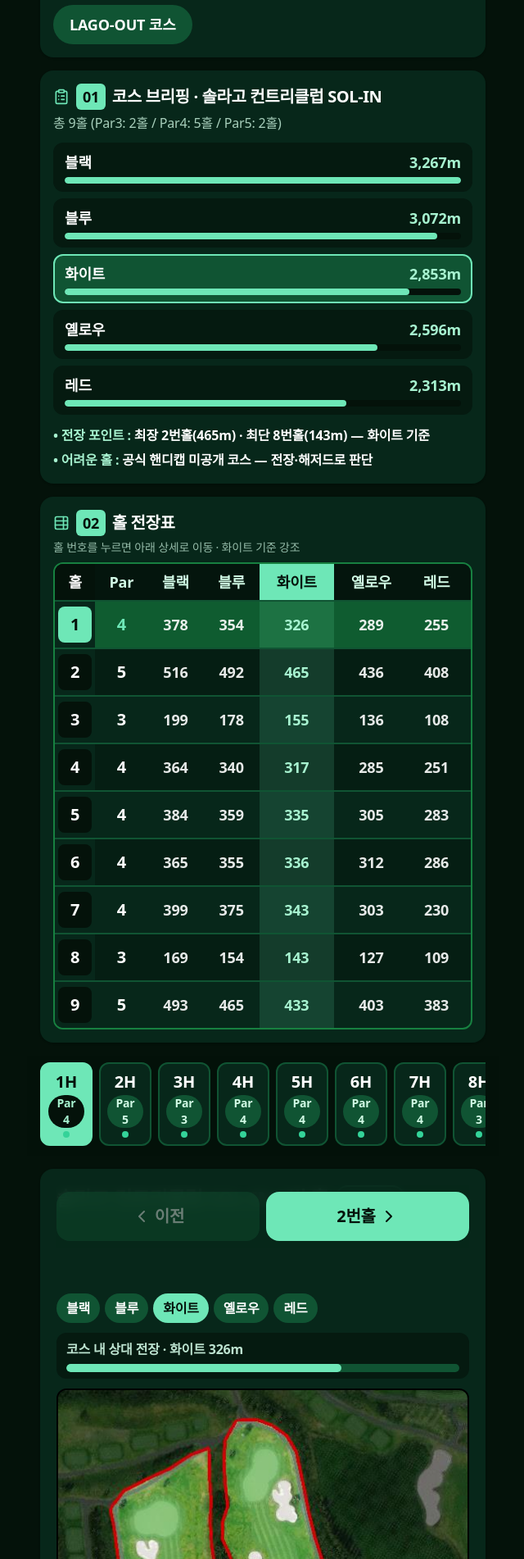
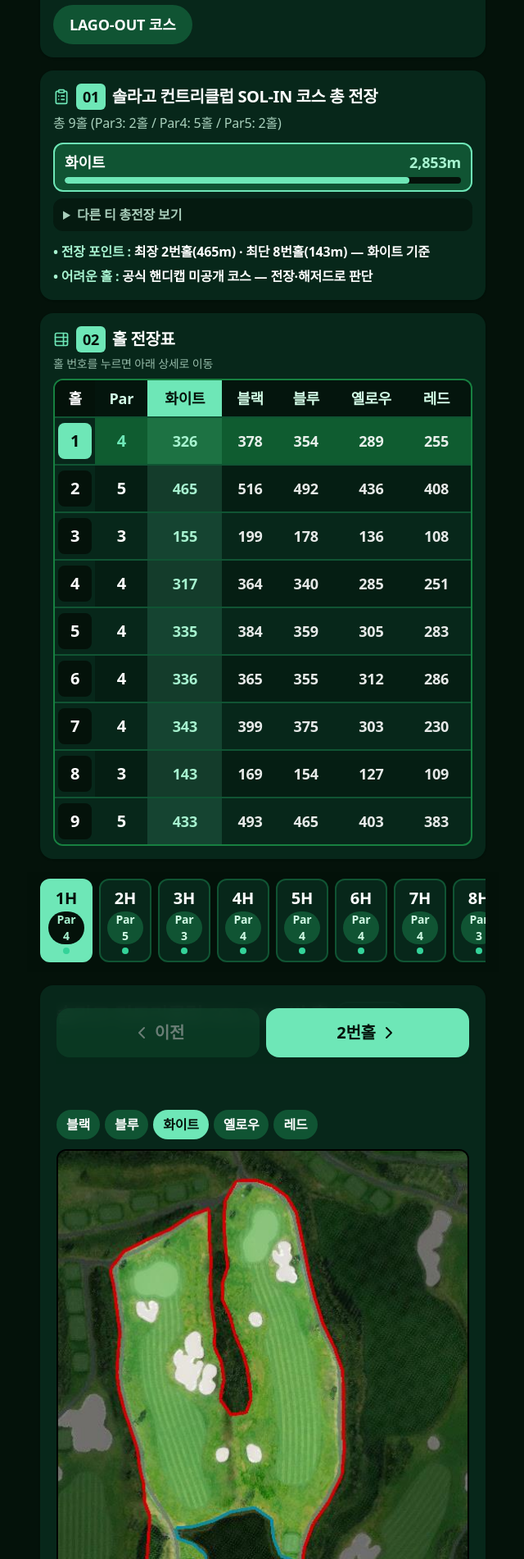
Before and after one commit to qkrwodyd100-hub/golf_swing, a Next.js app: page / in a window 1280 px wide. Shown: the part 538-2440 px from the top of the page at 82% size, without its empty margins (319-959 px from the left). Built offline with nearby package versions, Linux system fonts and the light colour scheme.

Commit message:
선수 요청 7건: 총전장제목·티접기·표Par열·상대바/HD삭제·뱃지섹션·개조식

```diff
--- a/app/page.tsx
+++ b/app/page.tsx
@@ -235,6 +235,10 @@ export default function YardageBookPage() {
     const teeUnion: string[] = [];
     for (const h of holes)
       for (const t of h.teeOrder) if (!teeUnion.includes(t)) teeUnion.push(t);
+    // 티 순서: 화이트 우선, 나머지는 기존 순서 유지 (B/T식 코스 등 화이트 없는 곳은 그대로)
+    const teeOrder = [...teeUnion].sort((a, b) =>
+      a === "white" ? -1 : b === "white" ? 1 : 0
+    );
     const teeTotals = teeUnion.map((t) => {
       let sum = 0;
       let missing = 0;
@@ -256,7 +260,7 @@ export default function YardageBookPage() {
       .filter((x): x is { n: number; d: number } => typeof x.d === "number");
     const sorted = [...withDist].sort((a, b) => b.d - a.d);
     const maxD = sorted.length > 0 ? sorted[0].d : null;
-    return { holes, parTotal, par3, par4, par5, teeUnion, teeTotals, hardest, withDist, maxD, longest: sorted[0] ?? null, shortest: sorted.length > 0 ? sorted[sorted.length - 1] : null };
+    return { holes, parTotal, par3, par4, par5, teeUnion, teeOrder, teeTotals, hardest, withDist, maxD, longest: sorted[0] ?? null, shortest: sorted.length > 0 ? sorted[sorted.length - 1] : null };
   }, [courseHoles, holeNos, tee]);
 
   const holeIdx = holeNos.indexOf(holeNo);
@@ -356,27 +360,21 @@ export default function YardageBookPage() {
           <h2 className="flex items-center gap-2 text-xl font-extrabold">
             <ClipboardList className="h-5 w-5 text-emerald-300" aria-hidden />
             <span className="rounded-md bg-emerald-300 px-2 py-0.5 text-lg font-black text-fairway-950">01</span>
-            코스 브리핑 · {club.name} {course}
+            {club.name} {course} 코스 총 전장
           </h2>
           <p className="mt-1 text-base text-emerald-100/80">
             총 {briefing.holes.length}홀 (Par3: {briefing.par3}홀 / Par4: {briefing.par4}홀 / Par5: {briefing.par5}홀)
           </p>
-          {/* 티별 총전장 (티 선택용 — 공식 합산, 미표기 홀 있으면 병기) */}
-          <div className="mt-3 space-y-2">
-            {briefing.teeTotals.map((t) => {
-              const max = Math.max(...briefing.teeTotals.map((x) => x.total), 1);
-              const pct = Math.round((t.total / max) * 100);
-              const active = t.tee === tee;
-              return (
-                <button
-                  key={t.tee}
-                  type="button"
-                  onClick={() => setTee(t.tee)}
-                  aria-pressed={active}
-                  className={`block w-full rounded-xl border-2 px-3 py-2 text-left ${
-                    active ? "border-emerald-300 bg-fairway-700" : "border-transparent bg-fairway-950/60 hover:border-fairway-600"
-                  }`}
-                >
+          {/* 티별 총전장 (선택 티만 표시, 나머지는 펼침 — 공식 합산) */}
+          {(() => {
+            const ordered = [...briefing.teeTotals].sort((a, b) =>
+              a.tee === "white" ? -1 : b.tee === "white" ? 1 : 0
+            );
+            const max = Math.max(...ordered.map((x) => x.total), 1);
+            const sel = ordered.find((t) => t.tee === tee) ?? ordered[0];
+            const rest = ordered.filter((t) => t !== sel);
+            const row = (t: (typeof ordered)[number]) => (
+              <>
                 <span className="flex items-baseline justify-between gap-2">
                   <span className="text-lg font-extrabold">
                     {teeLabel(t.tee)}
@@ -389,12 +387,39 @@ export default function YardageBookPage() {
                   </span>
                 </span>
                 <span className="mt-1 block h-2 overflow-hidden rounded-full bg-fairway-950">
-                    <span className="block h-full rounded-full bg-emerald-300" style={{ width: `${pct}%` }} />
+                  <span className="block h-full rounded-full bg-emerald-300" style={{ width: `${Math.round((t.total / max) * 100)}%` }} />
                 </span>
+              </>
+            );
+            return (
+              <div className="mt-3">
+                {sel && (
+                  <div className="rounded-xl border-2 border-emerald-300 bg-fairway-700 px-3 py-2">
+                    {row(sel)}
+                  </div>
+                )}
+                {rest.length > 0 && (
+                  <details className="mt-2 rounded-xl bg-fairway-950/60 px-3 py-2">
+                    <summary className="cursor-pointer text-base font-bold text-emerald-100/80">
+                      다른 티 총전장 보기
+                    </summary>
+                    <div className="mt-2 space-y-2">
+                      {rest.map((t) => (
+                        <button
+                          key={t.tee}
+                          type="button"
+                          onClick={() => setTee(t.tee)}
+                          className="block w-full rounded-xl border-2 border-transparent bg-fairway-900 px-3 py-2 text-left hover:border-fairway-600"
+                        >
+                          {row(t)}
                         </button>
+                      ))}
+                    </div>
+                  </details>
+                )}
+              </div>
             );
-            })}
-          </div>
+          })()}
           <ul className="mt-3 space-y-1 text-base leading-relaxed">
             {briefing.longest && briefing.shortest && briefing.longest.n !== briefing.shortest.n && (
               <li>
@@ -448,7 +473,7 @@ export default function YardageBookPage() {
             홀 전장표
           </h2>
           <p className="mt-1 text-sm text-emerald-100/70">
-            홀 번호를 누르면 아래 상세로 이동 · {teeLabel(tee)} 기준 강조
+            홀 번호를 누르면 아래 상세로 이동
           </p>
           <div className="mt-2 overflow-x-auto rounded-xl border-2 border-fairway-600">
             <table className="w-full min-w-[560px] border-collapse text-center text-lg">
@@ -456,7 +481,7 @@ export default function YardageBookPage() {
                 <tr className="bg-fairway-950/80">
                   <th className="sticky left-0 bg-fairway-950 px-2 py-2 font-extrabold">홀</th>
                   <th className="px-2 py-2 font-extrabold text-emerald-100">Par</th>
-                  {briefing.teeUnion.map((t) => (
+                  {briefing.teeOrder.map((t) => (
                     <th
                       key={t}
                       className={`px-2 py-2 font-extrabold ${t === tee ? "bg-emerald-300 text-fairway-950" : "text-emerald-100"}`}
@@ -490,7 +515,7 @@ export default function YardageBookPage() {
                       >
                         {h.par}
                       </td>
-                      {briefing.teeUnion.map((t) => {
+                      {briefing.teeOrder.map((t) => {
                         const v = h.tee[t];
                         return (
                           <td
@@ -609,21 +634,6 @@ export default function YardageBookPage() {
               ))}
             </div>
 
-            {/* 코스 내 상대 전장 바 (선택 티 기준, 공식 수치 비교용) */}
-            {typeof teeDist === "number" && briefing?.maxD ? (
-              <div className="mb-3 rounded-xl bg-fairway-950/60 px-3 py-2">
-                <p className="text-base font-bold text-emerald-100/90">
-                  코스 내 상대 전장 · {teeLabel(tee)} {teeDist.toLocaleString()}m
-                </p>
-                <div className="mt-1.5 h-2.5 overflow-hidden rounded-full bg-fairway-700">
-                  <div
-                    className="h-full rounded-full bg-emerald-300"
-                    style={{ width: `${Math.max(8, Math.round((teeDist / briefing.maxD) * 100))}%` }}
-                  />
-                </div>
-              </div>
-            ) : null}
-
             {/* 히어로: 공식 가이드 이미지만 (표기 없음) */}
             {hole.imageUrl && (
               <figure className="relative overflow-hidden rounded-xl border-2 border-black">
@@ -640,9 +650,6 @@ export default function YardageBookPage() {
                       {holeNo}H · Par {hole.par}
                     </span>
                     <span className="rounded-full bg-white/90 px-3 py-1 text-base font-extrabold text-black">
-                      HD {hole.handicap ?? "미공개"}
-                    </span>
-                    <span className="rounded-full bg-white/90 px-3 py-1 text-base font-extrabold text-black">
                       <Navigation className="mr-1 inline h-4 w-4" aria-hidden />
                       {teeLabel(tee)} {teeDist != null ? `${teeDist.toLocaleString()}m` : "미표기"}
                     </span>
@@ -651,31 +658,65 @@ export default function YardageBookPage() {
               </figure>
             )}
 
-            {/* 홀 공략 (흰 박스): 페어웨이 공략 / 그린 공략 + 공식 TIP 원문 */}
+            {/* 홀 공략 (흰 박스): 페어웨이 공략 / 그린 공략 + 공식 TIP 원문 — 개조식 불릿 */}
             {sections && ((hole.hazards?.length ?? 0) > 0 || sections.F || sections.G) && (
               <div className="mt-3 rounded-2xl border-4 border-emerald-300 bg-white px-4 py-3 text-black shadow-lg">
-                <h3 className="text-xl font-black tracking-tight">페어웨이 공략</h3>
-                <p className="mt-1 text-lg font-bold leading-snug">
-                  <span className="font-black">[좌우 해저드·OB] </span>
+                <h3>
+                  <span className="rounded-lg bg-black px-2.5 py-1 text-xl font-black tracking-tight text-white">
+                    페어웨이 공략
+                  </span>
+                </h3>
+                <ul className="mt-2 space-y-1.5">
+                  <li className="flex gap-2 text-lg font-bold leading-relaxed">
+                    <span aria-hidden className="font-black">·</span>
+                    <span>
+                      <span className="font-black">좌우 해저드·OB: </span>
                       {hole.hazards && hole.hazards.length > 0
                         ? hole.hazards.join(" · ")
                         : "공식 미공개"}
-                </p>
-                {sections.F && (
-                  <p className="mt-1.5 text-lg font-bold leading-snug">{sections.F}</p>
+                    </span>
+                  </li>
+                  {sections.F &&
+                    sections.F
+                      .split("·")
+                      .map((s) => s.trim())
+                      .filter((s) => s.length > 0)
+                      .map((b, i) => (
+                        <li key={i} className="flex gap-2 text-lg font-bold leading-relaxed">
+                          <span aria-hidden className="font-black">·</span>
+                          <span>{b}</span>
+                        </li>
+                      ))}
+                </ul>
+                <h3 className="mt-4 border-t-2 border-neutral-200 pt-3">
+                  <span className="rounded-lg bg-black px-2.5 py-1 text-xl font-black tracking-tight text-white">
+                    그린 공략
+                  </span>
+                </h3>
+                {sections.G ? (
+                  <ul className="mt-2 space-y-1.5">
+                    {sections.G
+                      .split("·")
+                      .map((s) => s.trim())
+                      .filter((s) => s.length > 0)
+                      .map((b, i) => (
+                        <li key={i} className="flex gap-2 text-lg font-bold leading-relaxed">
+                          <span aria-hidden className="font-black">·</span>
+                          <span>{b}</span>
+                        </li>
+                      ))}
+                  </ul>
+                ) : (
+                  <p className="mt-2 text-lg font-bold leading-relaxed">언급 없음</p>
                 )}
-                <h3 className="mt-3 border-t-2 border-neutral-200 pt-2 text-xl font-black tracking-tight">
-                  그린 공략
-                </h3>
-                <p className="mt-1 text-lg font-bold leading-snug">
-                  {sections.G ?? "언급 없음"}
-                </p>
                 {sections.showTipFull && hole.tip && (
                   <>
-                    <h3 className="mt-3 border-t-2 border-neutral-200 pt-2 text-xl font-black tracking-tight">
+                    <h3 className="mt-4 border-t-2 border-neutral-200 pt-3">
+                      <span className="rounded-lg bg-black px-2.5 py-1 text-xl font-black tracking-tight text-white">
                         공식 TIP 원문
+                      </span>
                     </h3>
-                    <p className="mt-1 text-base font-bold leading-relaxed text-neutral-800">
+                    <p className="mt-2 text-base font-bold leading-relaxed text-neutral-800">
                       {hole.tip}
                     </p>
                   </>
```
Lines whose indentation alone changed are shown as unchanged.
